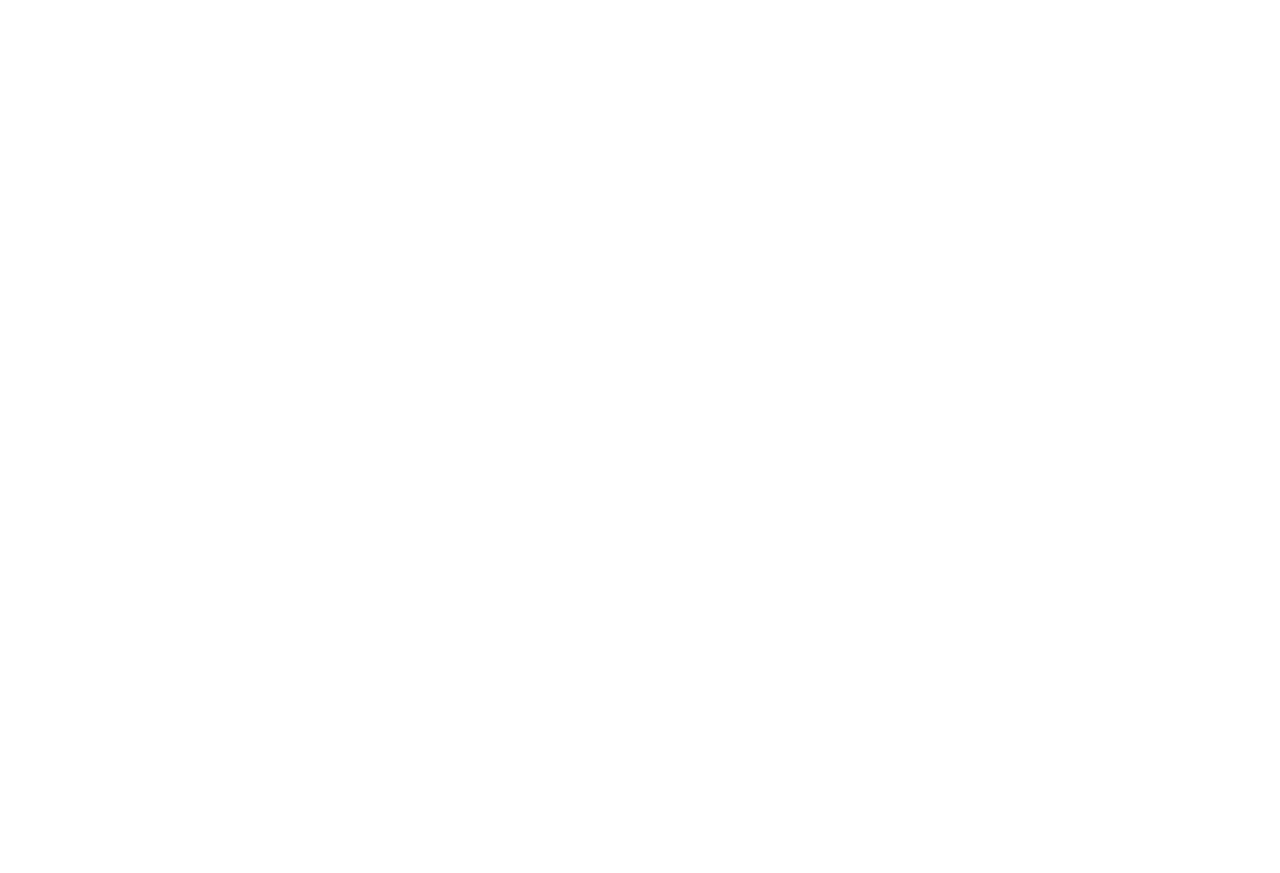
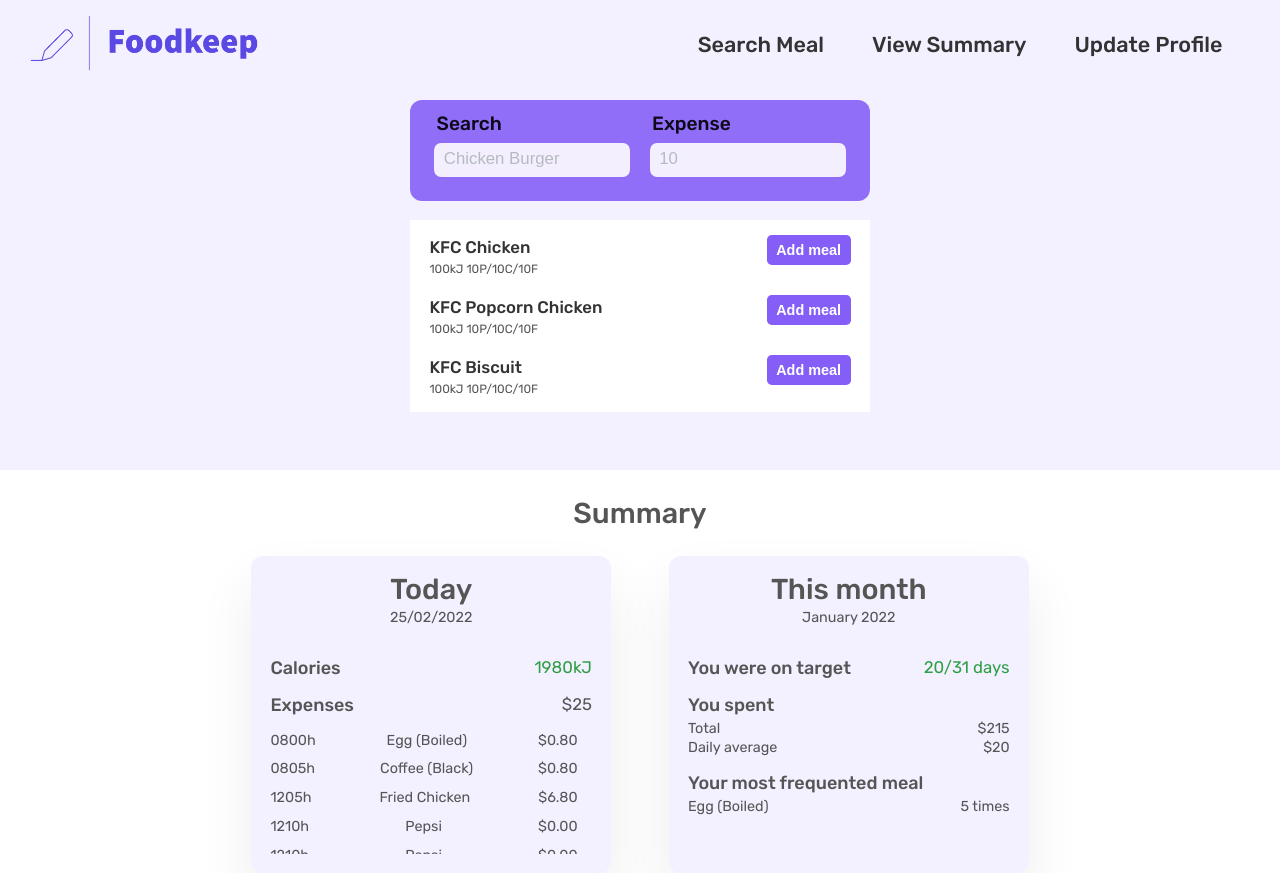
Before and after one commit to cheewengg/foodkeep, a plain HTML site: page index.html in a window 1280 px wide. Before the commit the page ends 800 px from the top, so only its background shows below. Drawn offline with Linux system fonts and the light colour scheme.

Commit message:
start html css backbone

```diff
--- /dev/null
+++ b/css/general.css
@@ -0,0 +1,89 @@
+/*
+-- 01 Typography
+
+- FONT SIZE SYSTEM (px): 10 / 12 / 14 / 16 / 18 / 20 / 24 / 30 / 36 / 44 / 52 / 62 / 74 / 86 / 98
+
+- Font weights:
+Default: 400
+Medium: 500
+Semi-bold: 600
+Bold: 700
+
+- Line heights:
+Default: 1
+Small: 1.05
+Medium: 1.2
+Paragraph default: 1.6
+Large: 1.8
+
+- Letter spacing
+-0.5px
+0.75px
+
+-- 02 Colors
+
+Primary: #845ef7
+
+Tints:
+#f3f0ff;
+#906ef8;
+
+
+Shades:
+#7755de
+#4f3894
+#0d0919;
+
+Accents:
+
+Greys:
+#888
+#767676 (lightest grey allowed on #fff)
+#6f6f6f (lightest grey allowed on #fdf2e9)
+#555
+#333
+
+--05 Shadows
+
+0 2.4rem 4.8rem rgba(0, 0, 0, 0.075)
+-- 06 Border-radius
+
+Default: 9px
+11px
+
+-- 07 Whitespace
+
+- SPACING SYSTEM (px): 2 / 4 / 8 / 12 / 16 / 24 / 32 / 48 / 64 / 80 / 96 / 128
+*/
+
+* {
+  padding: 0;
+  margin: 0;
+  box-sizing: border-box;
+}
+
+html {
+  font-size: 75%;
+  overflow-x: hidden;
+  /* scroll-behavior: smooth; */
+}
+
+body {
+  font-family: "Rubik", sans-serif;
+  line-height: 1;
+  font-weight: 400;
+  color: #555;
+  overflow-x: hidden;
+}
+
+/***********************************?
+  /* General Reusable Components/States */
+/***********************************/
+.hidden {
+  display: none;
+}
+
+*:focus {
+  outline: none;
+  box-shadow: 0 0 0 0.8rem rgb(119, 85, 222, 0.5);
+}
--- /dev/null
+++ b/css/style.css
@@ -0,0 +1,250 @@
+/***********************************?
+  /* Header */
+/***********************************/
+.section-header {
+  display: flex;
+  justify-content: space-between;
+  align-items: center;
+
+  font-size: 1.8rem;
+  padding: 1.2rem 4.8rem 0 2.4rem;
+  background-color: #f3f0ff;
+}
+
+.header-logo {
+  height: 4.8rem;
+}
+
+.header-nav {
+  display: flex;
+  gap: 4rem;
+}
+
+.nav-link {
+  text-decoration: none;
+  font-weight: 500;
+  color: #333;
+  transition: all 0.3s;
+}
+
+.nav-link:hover,
+.main-nav-link:active {
+  color: #7755de;
+}
+/***********************************?
+  /* Hero */
+/***********************************/
+.section-hero {
+  display: flex;
+  justify-content: center;
+  gap: 3.2rem;
+  padding: 2rem 0 4.8rem 0;
+  background-color: #f3f0ff;
+}
+
+.hero-content {
+  display: flex;
+  flex-direction: column;
+  gap: 1.6rem;
+}
+
+.hero-form {
+  display: flex;
+  gap: 1.6rem;
+
+  padding: 1.2rem 2rem 2rem 2rem;
+  background-color: #906ef8;
+  border-radius: 1rem;
+
+  color: #0d0919;
+  font-size: 1.6rem;
+  font-weight: 500;
+}
+
+.hero-form *:focus {
+  outline: none;
+  box-shadow: 0 0 0 0.8rem rgb(253, 242, 233, 0.5);
+}
+
+.form-field {
+  display: flex;
+  flex-direction: column;
+  gap: 0.8rem;
+}
+
+.form-field label {
+  margin-left: 0.2rem;
+}
+
+.form-field input {
+  padding: 0.8rem;
+  border-radius: 0.6rem;
+  border: none;
+  background-color: #f3effe;
+  color: #333;
+}
+
+.form-field input::placeholder {
+  color: #b6bbc0;
+  font-size: 1.4rem;
+}
+
+.hero-search-results {
+  display: flex;
+  flex-direction: column;
+
+  overflow-y: scroll;
+  height: 16rem;
+  background-color: #fff;
+  padding: 0rem 1.2rem 0rem 1.2rem;
+}
+
+.search-result {
+  display: flex;
+  justify-content: space-between;
+  align-items: center;
+  padding: 0.4rem;
+}
+
+.search-result-content {
+  display: flex;
+  flex-direction: column;
+  gap: 0.6rem;
+
+  padding-top: 1.2rem;
+}
+
+.result-title {
+  font-weight: 500;
+  color: #333;
+  font-size: 1.4rem;
+}
+
+.button-addmeal {
+  border: none;
+  border-radius: 0.4rem;
+  padding: 0.6rem 0.8rem;
+  background-color: #845ef7;
+
+  color: #ffffff;
+  font-size: 1.2rem;
+  font-weight: 550;
+
+  transition: all 0.3s;
+}
+
+.button-addmeal:hover {
+  cursor: pointer;
+  background-color: #4f3894;
+}
+
+/***********************************?
+  /* Summary */
+/***********************************/
+.section-summary {
+  display: flex;
+  flex-direction: column;
+  align-items: center;
+  padding-top: 2.4rem;
+}
+
+.summary-title {
+  font-weight: 500;
+  font-size: 2.4rem;
+  margin-bottom: 2.4rem;
+}
+
+.summary-content {
+  display: flex;
+  justify-content: center;
+  gap: 4.8rem;
+}
+
+.content-box {
+  display: flex;
+  flex-direction: column;
+  gap: 1.6rem;
+
+  background-color: #f3f0ff;
+  padding: 1.6rem;
+  border-radius: 1rem;
+  box-shadow: 0 2.4rem 4.8rem rgba(0, 0, 0, 0.075);
+  width: 30rem;
+
+  transition: all 0.3s;
+}
+
+.content-box:hover {
+  transform: translateY(-1.2rem);
+  box-shadow: 0 3.2rem 6.4rem rgba(0, 0, 0, 0.06);
+}
+
+.content-header {
+  display: flex;
+  flex-direction: column;
+  align-items: center;
+  gap: 0.6rem;
+}
+
+.header-desc {
+  font-size: 2.4rem;
+  font-weight: 500;
+}
+
+.header-date {
+  font-size: 1.2rem;
+  margin-bottom: 1.2rem;
+}
+
+.content--inline {
+  display: flex;
+  justify-content: space-between;
+}
+
+.content-title {
+  font-weight: 500;
+  font-size: 1.5rem;
+}
+
+.content--inline-details {
+  font-size: 1.4rem;
+}
+
+.content--inline-details.on-target {
+  color: #2f9e44;
+}
+
+.content--multi-line {
+  display: flex;
+  flex-direction: column;
+  gap: 0.6rem;
+}
+
+.content--multi-line-details {
+  display: flex;
+  flex-direction: column;
+  gap: 0.4rem;
+  font-size: 1.2rem;
+}
+
+.details-row {
+  display: flex;
+  justify-content: space-between;
+}
+
+.content-table {
+  display: flex;
+  flex-direction: column;
+  gap: 1.2rem;
+
+  font-size: 1.2rem;
+
+  padding-right: 1.2rem;
+  overflow-y: scroll;
+  height: 10rem;
+}
+
+.table-row {
+  display: flex;
+  justify-content: space-between;
+}
--- a/index.html
+++ b/index.html
@@ -5,6 +5,153 @@
     <meta http-equiv="X-UA-Compatible" content="IE=edge" />
     <meta name="viewport" content="width=device-width, initial-scale=1.0" />
     <title>Foodkeep</title>
+    <link rel="preconnect" href="https://fonts.googleapis.com" />
+    <link rel="preconnect" href="https://fonts.gstatic.com" crossorigin />
+    <link
+      href="https://fonts.googleapis.com/css2?family=Rubik:wght@400;500;600;700&display=swap"
+      rel="stylesheet"
+    />
+    <link rel="stylesheet" href="css/general.css" />
+    <link rel="stylesheet" href="css/style.css" />
+    <link rel="stylesheet" href="css/queries.css" />
   </head>
-  <body></body>
+  <body>
+    <div class="section-header">
+      <a href="#">
+        <img class="header-logo" src="logos/foodkeep_cropped-v2.png" />
+      </a>
+      <nav class="header-nav">
+        <a href="#" class="nav-link">Search Meal</a>
+        <a href="#" class="nav-link">View Summary</a>
+        <a href="#" class="nav-link">Update Profile</a>
+      </nav>
+    </div>
+    <div class="section-hero">
+      <div class="hero-content">
+        <div class="hero-form">
+          <div class="form-field">
+            <label for="food">Search</label>
+            <input
+              id="food"
+              type="text"
+              placeholder="Chicken Burger"
+              required
+            />
+          </div>
+          <div class="form-field">
+            <label for="expense">Expense</label>
+            <input id="expense" type="text" placeholder="10" required />
+          </div>
+        </div>
+        <div class="hero-search-results">
+          <div class="search-result">
+            <div class="search-result-content">
+              <div class="result-title">KFC Chicken</div>
+              <div class="result-details">100kJ 10P/10C/10F</div>
+            </div>
+            <button class="button-addmeal">Add meal</button>
+          </div>
+          <div class="search-result">
+            <div class="search-result-content">
+              <div class="result-title">KFC Popcorn Chicken</div>
+              <div class="result-details">100kJ 10P/10C/10F</div>
+            </div>
+            <button class="button-addmeal">Add meal</button>
+          </div>
+          <div class="search-result">
+            <div class="search-result-content">
+              <div class="result-title">KFC Biscuit</div>
+              <div class="result-details">100kJ 10P/10C/10F</div>
+            </div>
+            <button class="button-addmeal">Add meal</button>
+          </div>
+          <div class="search-result">
+            <div class="search-result-content">
+              <div class="result-title">KFC Chicken</div>
+              <div class="result-details">100kJ 10P/10C/10F</div>
+            </div>
+            <button class="button-addmeal">Add meal</button>
+          </div>
+        </div>
+      </div>
+    </div>
+    <div class="section-summary">
+      <div class="summary-title">Summary</div>
+      <div class="summary-content">
+        <div class="content-box">
+          <div class="content-header">
+            <div class="header-desc">Today</div>
+            <div class="header-date">25/02/2022</div>
+          </div>
+          <div class="content--inline">
+            <div class="content-title">Calories</div>
+            <div class="content--inline-details on-target">1980kJ</div>
+          </div>
+          <div class="content--inline">
+            <div class="content-title">Expenses</div>
+            <div class="content--inline-details">$25</div>
+          </div>
+          <div class="content-table">
+            <div class="table-row">
+              <div class="row-time">0800h</div>
+              <div class="row-meal">Egg (Boiled)</div>
+              <div class="row-expense">$0.80</div>
+            </div>
+            <div class="table-row">
+              <div class="row-time">0805h</div>
+              <div class="row-meal">Coffee (Black)</div>
+              <div class="row-expense">$0.80</div>
+            </div>
+            <div class="table-row">
+              <div class="row-time">1205h</div>
+              <div class="row-meal">Fried Chicken</div>
+              <div class="row-expense">$6.80</div>
+            </div>
+            <div class="table-row">
+              <div class="row-time">1210h</div>
+              <div class="row-meal">Pepsi</div>
+              <div class="row-expense">$0.00</div>
+            </div>
+            <div class="table-row">
+              <div class="row-time">1210h</div>
+              <div class="row-meal">Pepsi</div>
+              <div class="row-expense">$0.00</div>
+            </div>
+          </div>
+        </div>
+        <div class="content-box">
+          <div class="content-header">
+            <div class="header-desc">This month</div>
+            <div class="header-date">January 2022</div>
+          </div>
+          <div class="content--inline">
+            <div class="content-title">You were on target</div>
+            <div class="content--inline-details on-target">20/31 days</div>
+          </div>
+          <div class="content--multi-line">
+            <div class="content-title">You spent</div>
+            <div class="content--multi-line-details">
+              <div class="details-row">
+                <div class="detail-row-title">Total</div>
+                <div class="detail-row-details">$215</div>
+              </div>
+              <div class="details-row">
+                <div class="detail-row-title">Daily average</div>
+                <div class="detail-row-details">$20</div>
+              </div>
+            </div>
+          </div>
+          <div class="content--multi-line">
+            <div class="content-title">Your most frequented meal</div>
+            <div class="content--multi-line-details">
+              <div class="details-row">
+                <div class="detail-row-title">Egg (Boiled)</div>
+                <div class="detail-row-details">5 times</div>
+              </div>
+            </div>
+          </div>
+        </div>
+      </div>
+    </div>
+  </body>
 </html>
```
Also changed, not shown: css/styles.css (deleted), logos/Foodkeep-logos.jpeg (added), logos/Foodkeep-logos_black.png (added), logos/Foodkeep-logos_white.png (added), logos/foodkeep.png (added), logos/foodkeep_cropped-v2.png (added), logos/foodkeep_cropped.png (added), logos/logo_info.txt (added).
